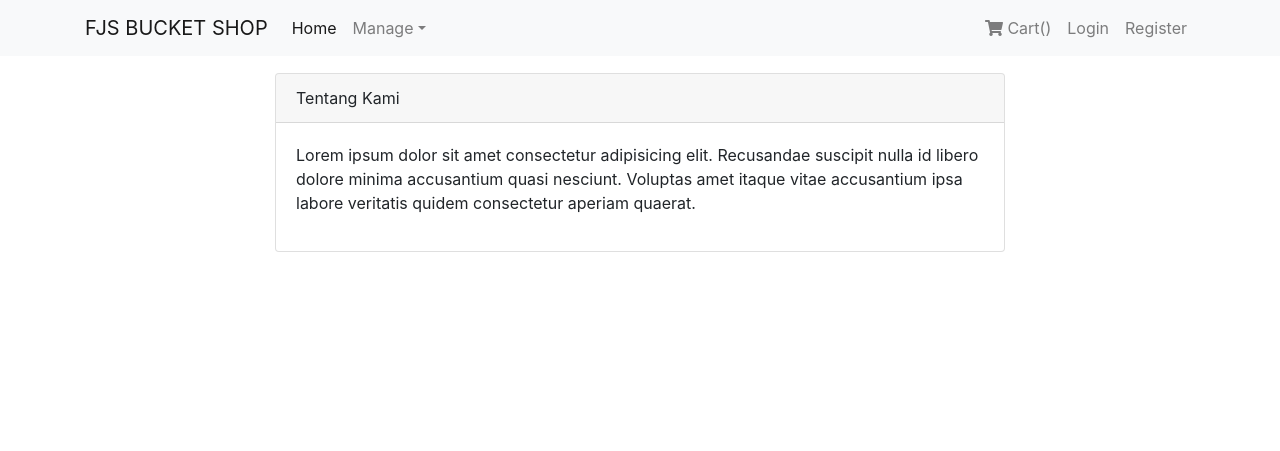
After one commit to alvisuhartanto/TA-CEO_T-REX, a CodeIgniter app: page /TA-CEO_T-REX/index.php/about/index in a window 1280 px wide. The commit adds this page. Shown: the top 451 px of the page. Run offline with CodeIgniter, Linux system fonts and the light colour scheme.

Commit message:
Siti_fatimah: Menambhakan halaman tentang kami

```diff
--- /dev/null
+++ b/application/controllers/About.php
@@ -0,0 +1,10 @@
+<?php
+defined('BASEPATH') OR exit('No direct script access allowed');
+
+class About extends MY_Controller {
+
+	public function index()
+	{
+		$this->load->view('pages/footer/about');
+	}
+}
--- a/application/views/layouts/_footer.php
+++ b/application/views/layouts/_footer.php
@@ -29,7 +29,7 @@
 <h5 class="headin5_amrc col_white_amrc pt2">Informasi</h5>
 <!--headin5_amrc-->
 <ul class="footer_ul_amrc">
-<li><a href="http://webenlance.com">Tentang Kami</a></li>
+<li><a href="<?= base_url('About') ?>">Tentang Kami</a></li>
 <li><a href="http://webenlance.com">Syarat & Ketentuan</a></li>
 <li><a href="http://webenlance.com">Kebijakan Privasi</a></li>
 <li><a href="http://webenlance.com">Program Reseller</a></li>
--- /dev/null
+++ b/application/views/pages/footer/about.php
@@ -0,0 +1,28 @@
+<link rel="canonical" href="https://getbootstrap.com/docs/4.4/examples/navbar-fixed/">
+<link rel="stylesheet" href="https://maxcdn.bootstrapcdn.com/bootstrap/4.0.0/css/bootstrap.min.css" integrity="sha384-Gn5384xqQ1aoWXA+058RXPxPg6fy4IWvTNh0E263XmFcJlSAwiGgFAW/dAiS6JXm" crossorigin="anonymous">
+<link rel="stylesheet" href="https://cdnjs.cloudflare.com/ajax/libs/font-awesome/5.15.3/css/all.min.css" integrity="sha512-iBBXm8fW90+nuLcSKlbmrPcLa0OT92xO1BIsZ+ywDWZCvqsWgccV3gFoRBv0z+8dLJgyAHIhR35VZc2oM/gI1w==" crossorigin="anonymous" referrerpolicy="no-referrer" />
+<link rel="stylesheet" href="<?= base_url("/assets/css/app.css") ?>">
+<?php $this->load->view('layouts/_navbar') ?>
+
+<main role="main" class="container">
+
+    <div class="row">
+        <div class="col-md-8 mx-auto">
+        </div>
+    </div>
+
+    <div class="row">
+        <div class="col-md-8 mx-auto">
+            <div class="card">
+                <div class="card-header">
+                    Tentang Kami
+                </div>
+                <div class="card-body">
+                <div class="form-group">
+                    <p>Lorem ipsum dolor sit amet consectetur adipisicing elit. Recusandae suscipit nulla id libero dolore minima accusantium quasi nesciunt. Voluptas amet itaque vitae accusantium ipsa labore veritatis quidem consectetur aperiam quaerat.</p>
+                </div>
+                </div>
+            </div>
+        </div>
+    </div>
+</main>
```
